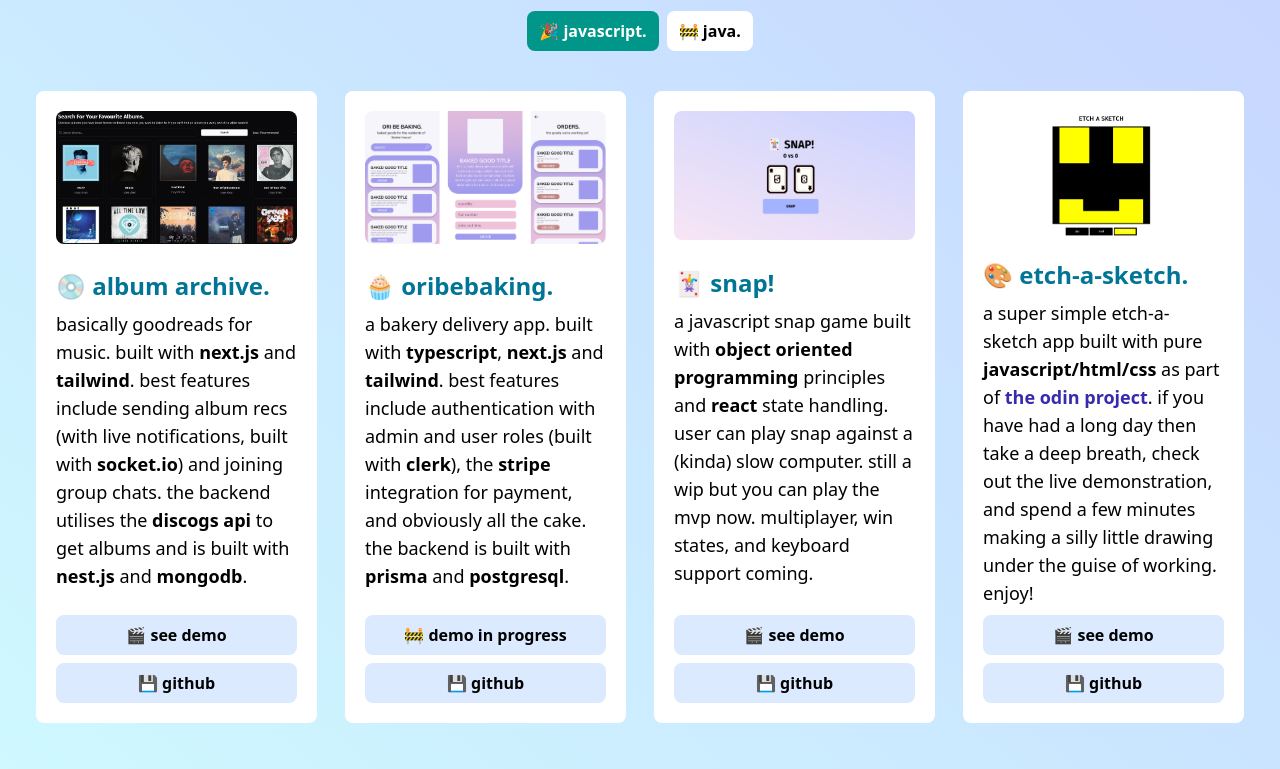
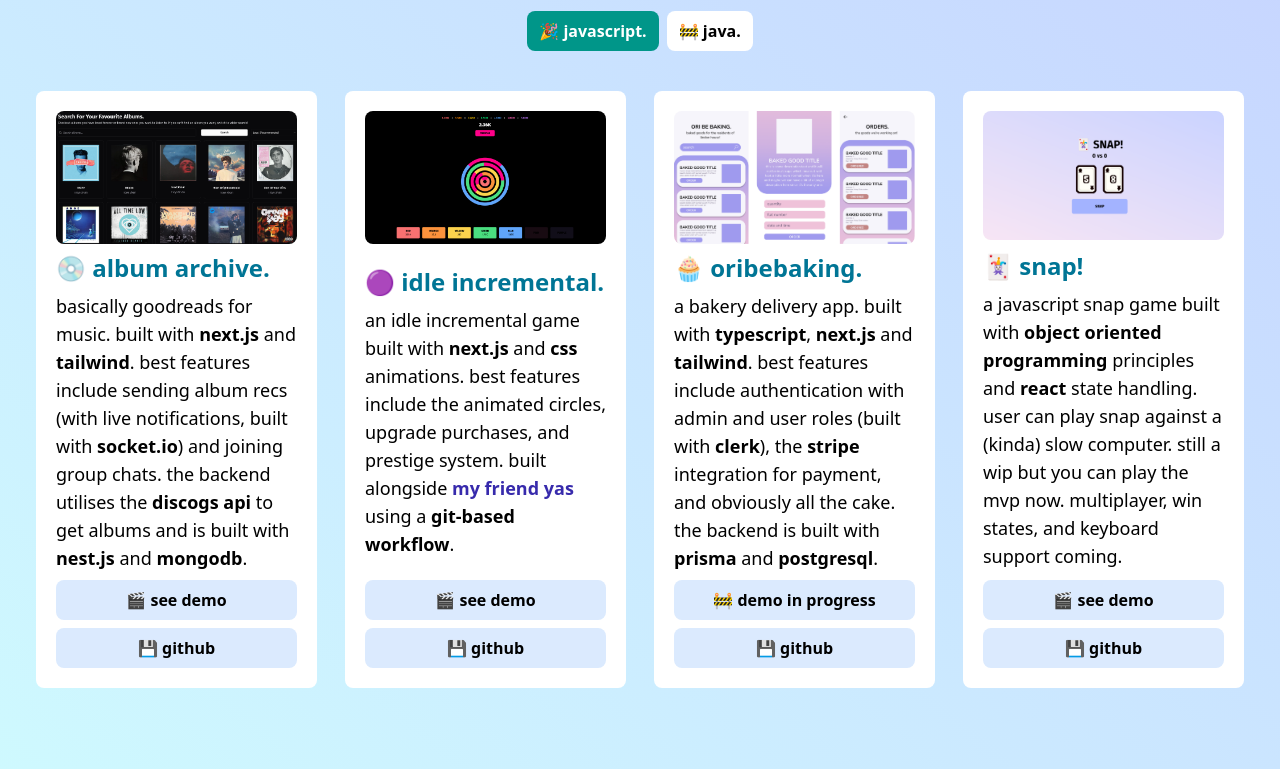
Before and after one commit to oriodev/portfolioandgarden, a Next.js app: page / in a window 1280 px wide. Shown: the part 1931-2700 px from the top of the page. Built offline with nearby package versions, Linux system fonts and the light colour scheme.

Commit message:
update(projects): added idle game to project list

```diff
--- a/app/layout.tsx
+++ b/app/layout.tsx
@@ -26,10 +26,12 @@ export default function RootLayout({
         <script data-site="NJOHFHJ" src="https://localhost:8000/script.js" defer></script>
       </head>
       <body
-        className={`${merriweather.variable} antialiased`}
+        className={`${merriweather.variable} antialiased min-h-screen flex flex-col`}
       >
         <Header />
-        {children}
+        <div className="flex-grow">
+          {children}
+        </div>
         <Footer />
       </body>
     </html>
--- a/app/now/page.tsx
+++ b/app/now/page.tsx
@@ -8,7 +8,7 @@ dayjs.extend(relativeTime)
 export default function Now() {
   // days since x.
   // if we have day and we have today, then subtract.
-  const daysSinceUpdate = dayjs("2025-07-18").fromNow();
+  const daysSinceUpdate = dayjs("2025-08-08").fromNow();
 
   return (
         <main>
@@ -27,6 +27,15 @@ export default function Now() {
                   so right now i am taking a bit of a break, catching up on some reading, and going for a lot
                   of long walks by the beach.</li>
 
+                  {/* IDLE GAME */}
+                  <li><strong>building an idle game: </strong>i am building an idle incremental browser game
+                  with next.js. you spin some circles, purchase upgrades to make them spin faster, and
+                  prestige to earn more numbers from each circle rotation. it does some fun
+                  stuff with css animations! working on some quality of life improvements right now
+                  but it is otherwise a functional mvp that you can play
+                  <Link href={'https://bored-sable.vercel.app/'} rel="noopener noreferrer"
+            target="_blank"> here</Link>
+            </li>
 
                   {/* LEARNING DSA */}
                   <li><strong>learning dsa: </strong>i am working my way through
--- a/data/projects.tsx
+++ b/data/projects.tsx
@@ -16,7 +16,22 @@ export const projects: Project[] = [
     type: "js",
     livedemo: "/projects/album-archive",
     github: "https://github.com/oriodev/albumarchive"
-  },    {
+  },
+    {
+    title: "🟣 idle incremental.",
+    description:  (
+      <>
+        an idle incremental game built with <strong>next.js</strong> and <strong>css</strong> animations. best features
+        include the animated circles, upgrade purchases, and prestige system.
+        built alongside  <a className="font-bold hover:cursor-pointer effect-shine text-indigo-800" href="https://github.com/ybettles"> my friend yas </a>
+         using a <strong>git-based workflow</strong>.
+      </>
+    ),
+    image: "/projects/idle.png",
+    type: "js",
+    livedemo: "https://bored-sable.vercel.app/",
+    github: "https://github.com/oriodev/bored"
+  },   {
     title: "🧁 oribebaking.",
     description: (
       <>
@@ -47,22 +62,6 @@ export const projects: Project[] = [
     github: "https://github.com/oriodev/portfolioandgarden/tree/main/app/projects/snap"
   },
   {
-    title: "🎨 etch-a-sketch.",
-    description:  (
-      <>
-        a super simple etch-a-sketch app built with pure <strong>javascript/html/css</strong> as
-        part of <a className="font-bold hover:cursor-pointer effect-shine text-indigo-800" href="https://www.theodinproject.com/">the odin project</a>.
-        if you have had a long day then take a deep breath,
-        check out the live demonstration, and spend a few minutes making a silly little drawing
-        under the guise of working. enjoy!
-      </>
-    ),
-    image: "/projects/etchasketch.png",
-    type: "js",
-    livedemo: "https://oriodev.github.io/etch-a-sketch/",
-    github: "https://github.com/oriodev/etch-a-sketch"
-  },
-  {
     title: "💰 cli bank manager.",
     description:  (
       <>
```
Also changed, not shown: public/projects/idle.png (added).
